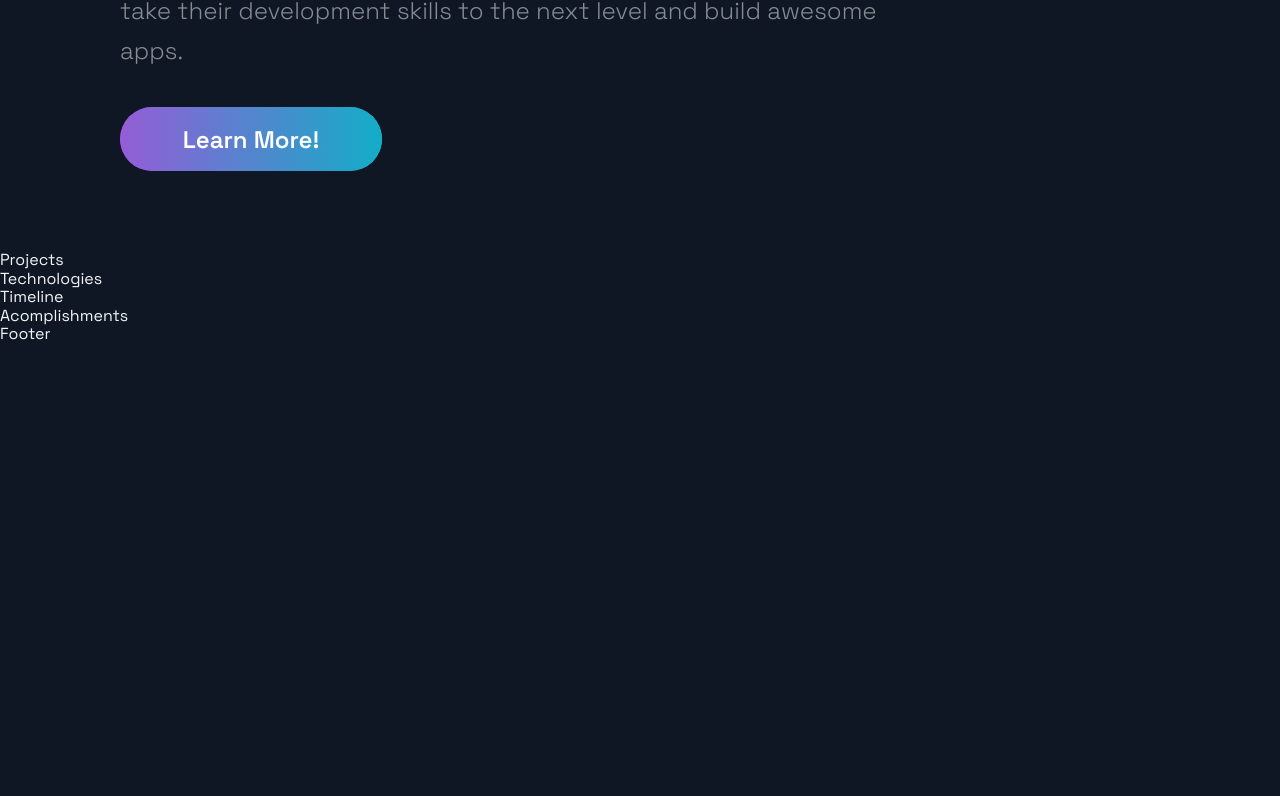
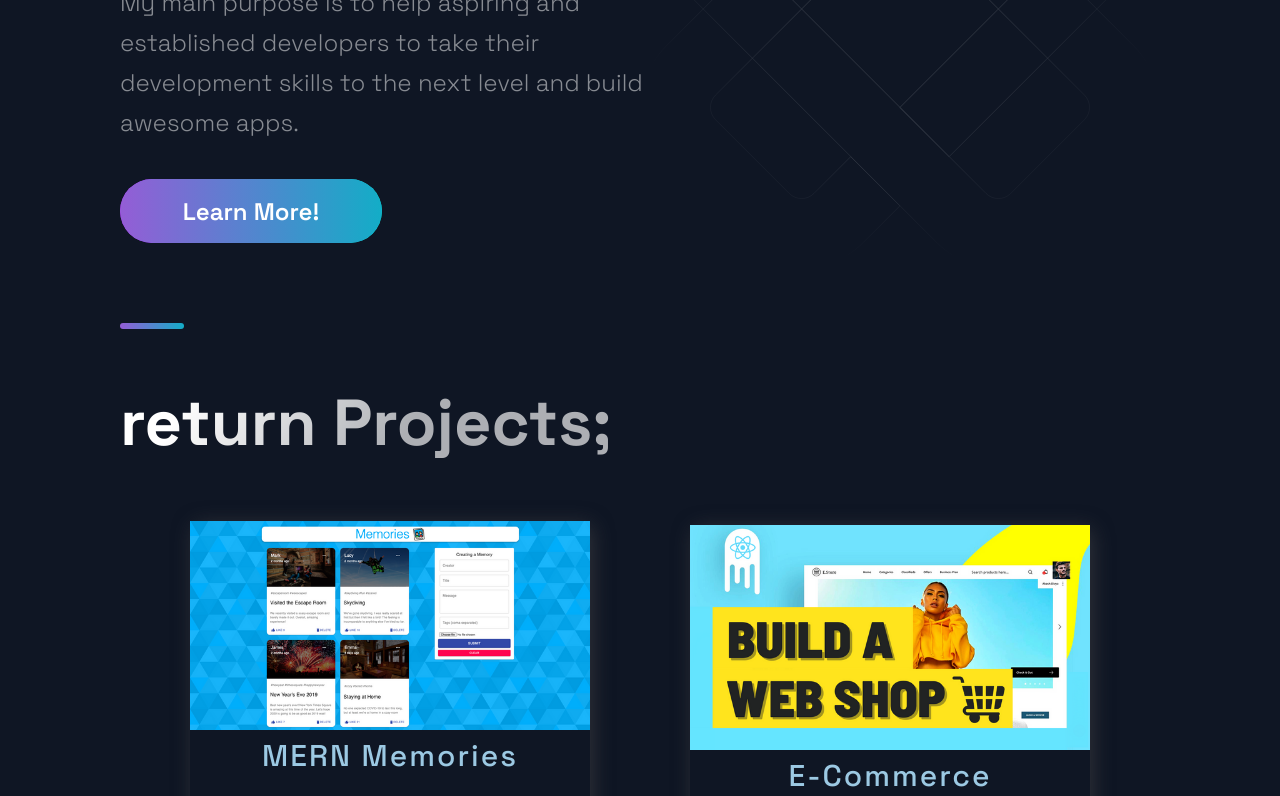
Before and after one commit to hardikpatil24/portfolio_site_source, a Next.js app: page / in a window 1280 px wide. Shown: the part 363-1159 px from the top of the page. Before the commit the page ends 800 px from the top, so only its background shows below. Built offline with nearby package versions, Linux system fonts and the light colour scheme.

Commit message:
the project section and styling is done

```diff
--- a/src/components/Header/Header.js
+++ b/src/components/Header/Header.js
@@ -17,17 +17,17 @@ const Header = () =>  (
     <Div2>
       <li>
         <Link href="#projects">
-          <NavLink>Projects</NavLink>
+          <NavLink>Projects( )</NavLink>
         </Link>
       </li>
       <li>
         <Link href="#tech">
-          <NavLink>Technologies</NavLink>
+          <NavLink>Technologies( )</NavLink>
         </Link>
       </li>
       <li>
         <Link href="#about">
-          <NavLink>About</NavLink>
+          <NavLink>About( )</NavLink>
         </Link>
       </li>
     </Div2>
--- a/src/components/Projects/Projects.js
+++ b/src/components/Projects/Projects.js
@@ -4,10 +4,36 @@ import { BlogCard, CardInfo, ExternalLinks, GridContainer, HeaderThree, Hr, Tag,
 import { Section, SectionDivider, SectionTitle } from '../../styles/GlobalComponents';
 import { projects } from '../../constants/constants';
 
+
 const Projects = () => (
-  <div>
-    Projects
-  </div>
+  <Section nopadding id="projects">
+    <SectionDivider />
+    <SectionTitle main>return Projects;</SectionTitle>
+    <GridContainer>
+      {projects.map(({ id, image, title, description, tags, source, visit }) => (
+        <BlogCard key={id}>
+          <Img src={image} />
+          <TitleContent>
+            <HeaderThree title>{title}</HeaderThree>
+            <Hr />
+          </TitleContent>
+          <CardInfo>{description}</CardInfo>
+          <div>
+            <TitleContent>Stack</TitleContent>
+            <TagList>
+              {tags.map((tag, i) => (
+                <Tag key={i}>{tag}</Tag>
+              ))}
+            </TagList>
+          </div>
+          <UtilityList>
+            <ExternalLinks href={source}>Code</ExternalLinks>
+            <ExternalLinks href={visit}>Visit</ExternalLinks>
+          </UtilityList>
+        </BlogCard>
+      ))}
+    </GridContainer>
+  </Section>
 );
 
 export default Projects;
--- a/src/constants/constants.js
+++ b/src/constants/constants.js
@@ -10,7 +10,7 @@ export const projects = [
   },
   {
     title: 'E-Commerce',
-    description:"While building it you're going to learn many advanced React & JavaScript topics, as well as how to use Stripe for card transactions. On top of that, at the end of the video, you will have this unique and complex webshop app that you will be able to add to your portfolio. And trust me, e-commerce applications are impressive.",
+    description:"While building it I learnt many advanced React & JavaScript topics, as well as how to use Stripe for card transactions. On top of that, I have this unique and complex webshop app. And trust me, e-commerce applications are impressive.",
     image: '/images/2.png',
     tags: ['React', 'JavaScript'],
     source: 'https://google.com',
--- a/src/pages/index.js
+++ b/src/pages/index.js
@@ -10,10 +10,10 @@ import { Section } from '../styles/GlobalComponents';
 const Home = () => {
   return (
     <Layout>
-      {/* <Section grid> */}
+      <Section grid>
         <Hero />
-        {/* <BgAnimation /> */}
-      {/* </Section> */}
+        <BgAnimation />
+      </Section>
       <Projects />
       <Technologies />
       <Timeline />
```
